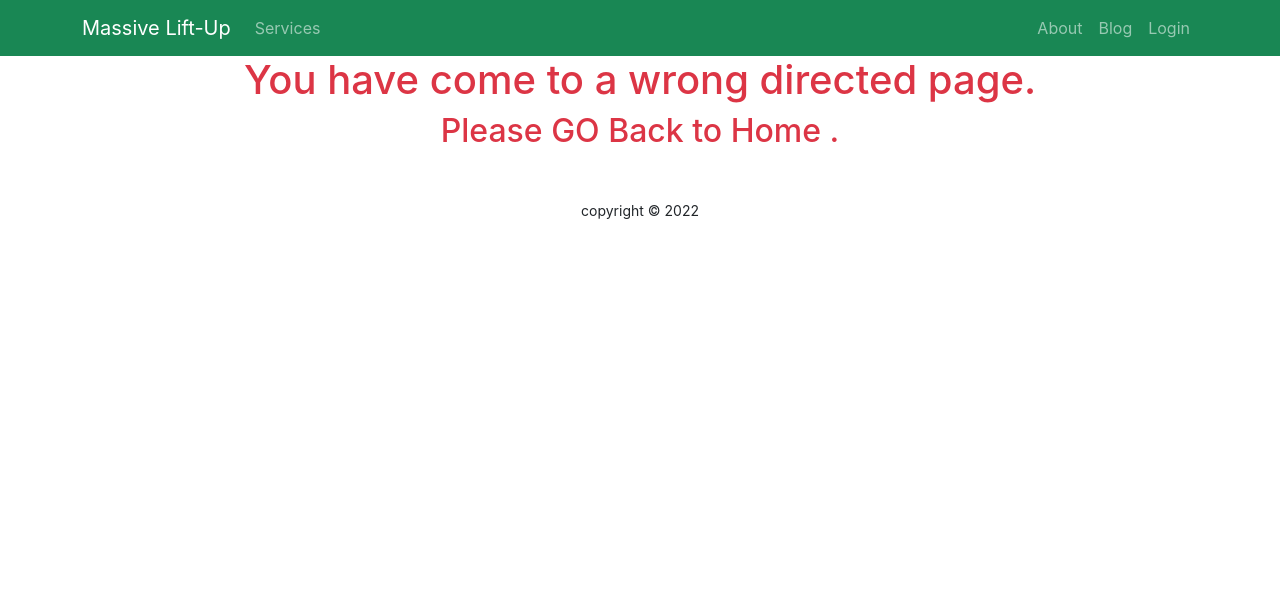
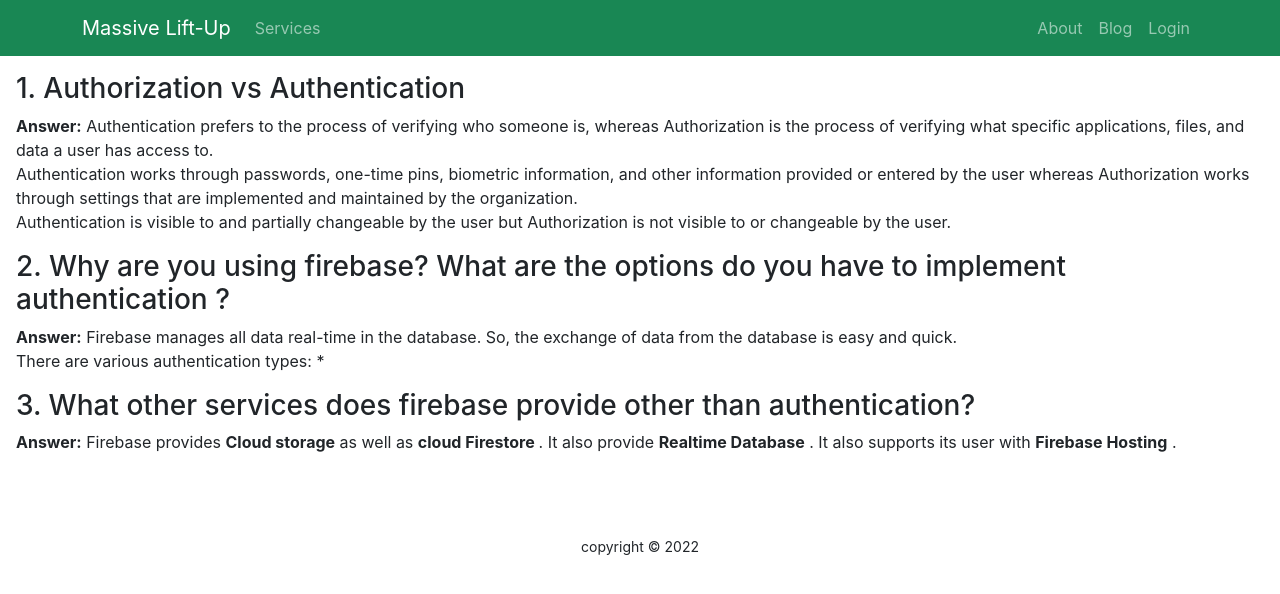
Before and after one commit to FAMMMI/massive-lift, a React (Create React App) app: page /blog in a window 1280 px wide. Shown: the top 594 px of the page. Built offline with nearby package versions, Linux system fonts and the light colour scheme; no server answers.

Commit message:
blog route done

```diff
--- a/src/App.js
+++ b/src/App.js
@@ -2,6 +2,7 @@
 import { Route, Routes } from 'react-router-dom';
 import './App.css';
 import About from './pages/About/About';
+import Blog from './pages/Blog/Blog';
 import Checkout from './pages/Checkout/Checkout';
 import Home from './pages/Home/Home/Home';
 import Login from './pages/Login/Login/Login';
@@ -26,6 +27,7 @@
         <Route path="/register" element={<Register></Register>}></Route>
         <Route path="/login" element={<Login></Login>}></Route>
         <Route path="/about" element={<About></About>}></Route>
+        <Route path="/blog" element={<Blog></Blog>}></Route>
         <Route path="*" element={<NotFound></NotFound>}></Route>
       </Routes>
       <Footer></Footer>
--- a/src/pages/About/About.js
+++ b/src/pages/About/About.js
@@ -6,7 +6,7 @@
 
         <div>
             <div className='text-center p-3'>
-                <img className='w-50' src={pic1} alt="" />
+                <img className='w-25' src={pic1} alt="" />
             </div>
 
             <div className='text-center'>
--- /dev/null
+++ b/src/pages/Blog/Blog.js
@@ -0,0 +1,24 @@
+import React from 'react';
+
+const Blog = () => {
+    return (
+        <div className='p-3'>
+            <div className='mb-2'>
+                <h3>1. Authorization vs Authentication</h3>
+                <p><b>Answer:</b> Authentication prefers to the process of verifying who someone is, whereas Authorization is the process of verifying what specific applications, files, and data a user has access to. <br /> Authentication works through passwords, one-time pins, biometric information, and other information provided or entered by the user whereas Authorization works through settings that are implemented and maintained by the organization. <br />
+                    Authentication is visible to and partially changeable by the user but Authorization is not visible to or changeable by the user. </p>
+            </div>
+            <div>
+                <h3>2. Why are you using firebase? What are the options do you have to implement authentication ?</h3>
+                <p><b>Answer:</b> Firebase manages all data real-time in the database. So, the exchange of data from the database is easy and quick. <br /> There are various authentication types:
+                    *</p>
+            </div>
+            <div>
+                <h3>3. What other services does firebase provide other than authentication?</h3>
+                <p><b>Answer:</b> Firebase provides <b>Cloud storage</b> as well as <b>cloud Firestore </b>. It also provide <b>Realtime Database</b> . It also supports its user with <b>Firebase Hosting</b> .  </p>
+            </div>
+        </div>
+    );
+};
+
+export default Blog;
--- a/src/pages/Home/Service/Service.js
+++ b/src/pages/Home/Service/Service.js
@@ -19,7 +19,7 @@
             <p><small>{description}</small></p>
 
             <Card.Footer className='border-0'>
-                <button onClick={() => navigateToServiceDetail(id)} className='btn btn-primary'>Book: {name}</button>
+                <button onClick={() => navigateToServiceDetail(id)} className='btn btn-primary'>Book Now</button>
             </Card.Footer>
         </div>
     );
--- a/src/pages/Shared/Header/Header.js
+++ b/src/pages/Shared/Header/Header.js
@@ -24,7 +24,7 @@
                         </Nav>
                         <Nav>
                             <Nav.Link as={Link} to="about">About</Nav.Link>
-                            <Nav.Link href="#blog">Blog</Nav.Link>
+                            <Nav.Link as={Link} to="blog">Blog</Nav.Link>
                             {
                                 user ?
                                     <button className='btn btn-link text-white text-decoration-none' onClick={handleSignOut}>sign out</button>
```
